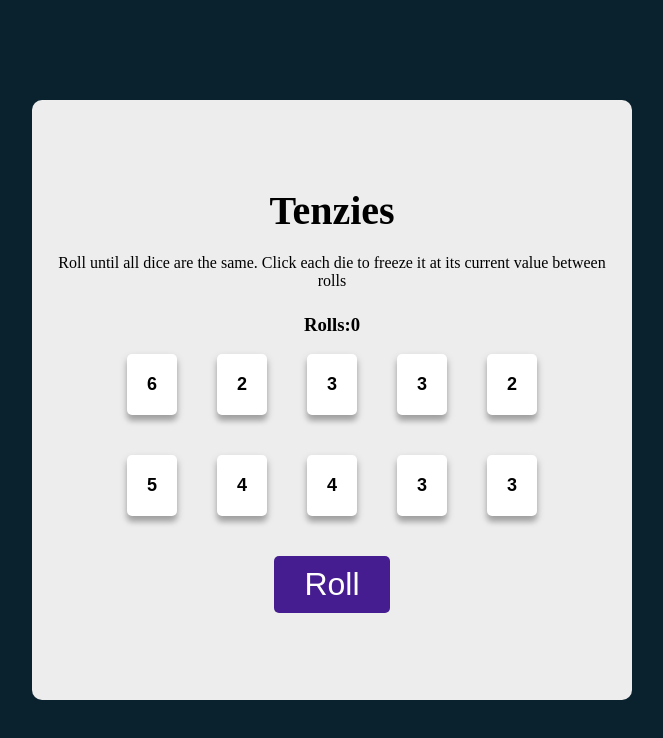
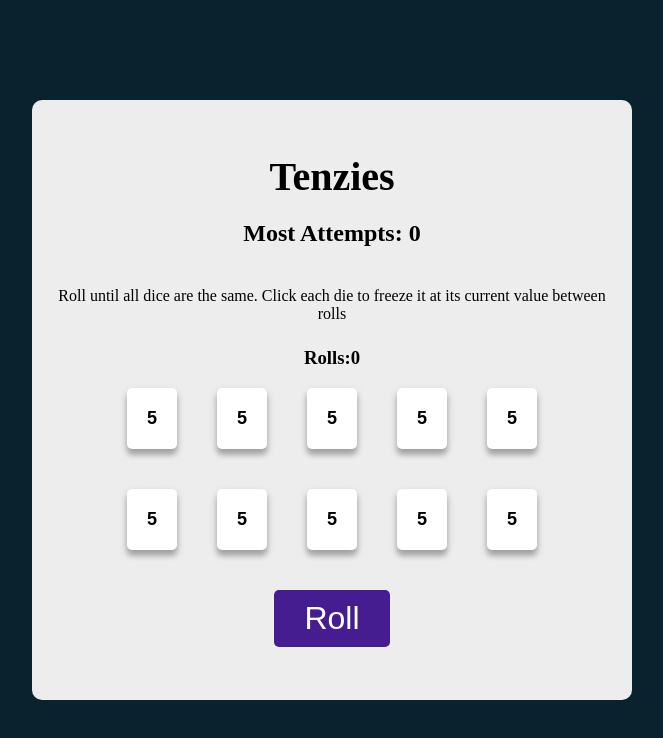
Before and after one commit to WissemJderi/tenzies-project, a React (Vite) app: page / in a window 1280 px wide. Shown: the top 738 px of the page, without its empty margins (308-971 px from the left). Built offline with nearby package versions, Linux system fonts and the light colour scheme.

Commit message:
add tracking for highest score attempts and display in UI

```diff
--- a/src/App.jsx
+++ b/src/App.jsx
@@ -5,6 +5,7 @@ import Confetti from "react-confetti";
 function App() {
   const [allNewDice, setAllNewDice] = useState(() => generateAllNewDice());
   const [counter, setCounter] = useState(0);
+  const [mostAttempts, setMostAttempts] = useState(0);
   const buttonRef = useRef(null);
 
   let gameWon =
@@ -21,12 +22,21 @@ function App() {
     const allNewDiceArr = [];
     for (let index = 0; index < 10; index++) {
       allNewDiceArr.push({
-        value: Math.ceil(Math.random() * 6),
+        // Math.ceil(Math.random() * 6)
+        value: 5,
         isHeld: false,
         id: nanoid(),
       });
     }
     return allNewDiceArr;
+  }
+
+  function checkHighestScore() {
+    if (counter > mostAttempts) {
+      setMostAttempts(counter);
+    } else {
+      return mostAttempts;
+    }
   }
 
   function rollDice() {
@@ -42,6 +52,7 @@ function App() {
     } else {
       setAllNewDice(generateAllNewDice());
       setCounter(0);
+      checkHighestScore();
     }
   }
   // Function to hold or unhold a die based on its id
@@ -79,6 +90,7 @@ function App() {
         )}
       </div>
       <h1 className="title">Tenzies</h1>
+      <h2>Most Attempts: {mostAttempts}</h2>
       <p className="instructions">
         Roll until all dice are the same. Click each die to freeze it at its
         current value between rolls
```
